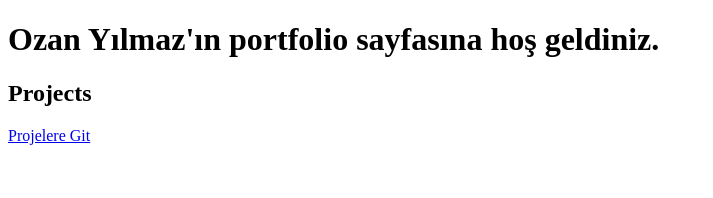
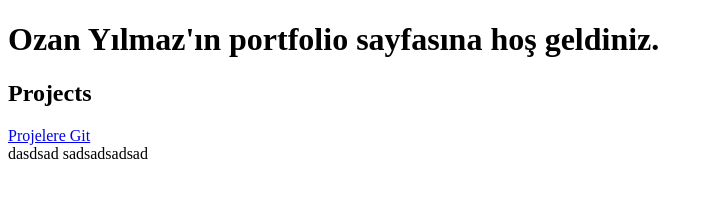
Before and after one commit to ymzozan/ymzozan.github.io, a plain HTML site: page index.html in a window 1280 px wide. Shown: the whole page, without its empty margins (0-713 px from the left). Drawn offline with Linux system fonts and the light colour scheme.

Commit message:
mesaj ekledim

```diff
--- a/index.html
+++ b/index.html
@@ -15,6 +15,8 @@
         <a href="https://deneme-proje.vercel.app/" target="_blank">Projelere Git</a>
     </div>
 
+    dasdsad sadsadsadsad
+
 
 </body>
 </html>
```
